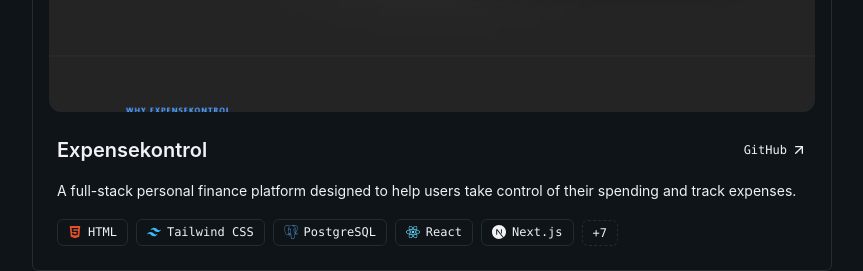
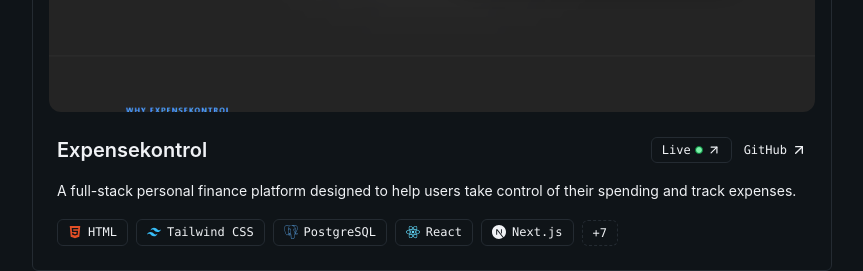
Before and after one commit to Ein-shen/My-porfolio, a React (Vite) app: page /view_projects in a window 1280 px wide. Shown: the part 1340-1611 px from the top of the page, without its empty margins (208-1071 px from the left). Built offline with nearby package versions, Linux system fonts and the light colour scheme; the HTML template or start-up script is replaced by a standard one.

Commit message:
added the live llink in the view projects

```diff
--- a/src/away/View_projects.jsx
+++ b/src/away/View_projects.jsx
@@ -1,3 +1,4 @@
+
 import { useState } from "react";
 import { useNavigate } from "react-router-dom";
 import { ArrowLeft, ArrowUpRight, ChevronDown } from "lucide-react";
@@ -11,25 +12,59 @@ const projects = [
     description:
       "A full-stack study companion web app that lets users track study sessions and manage tasks, built with React on the frontend and Supabase on the backend. The idea came from being annoyed at how studying tools usually work: either a bare-bones flashcard app with zero social features, or something bloated that tries to do too much.",
     image: "/zzzz.png",
-    tags: ["React", "Supabase", "Tailwind CSS", "HTML", "Vite", "Netlify", "Docker", "Git", "Firewall"],
+    tags: [
+      "React",
+      "Supabase",
+      "Tailwind CSS",
+      "HTML",
+      "Vite",
+      "Netlify",
+      "Docker",
+      "Git",
+      "Firewall",
+    ],
     github: "https://github.com/Ein-shen/CS50-Laze",
+    // live: "YOUR_LAZEU_DEPLOYED_URL",
   },
   {
     title: "Expensekontrol",
     description:
       "A full-stack personal finance platform designed to help users take control of their spending and track expenses.",
     image: "/exp.png",
-    tags: ["HTML", "Tailwind CSS", "PostgreSQL", "React", "Next.js", "Express", "Docker", "Render", "NeonDB", "CI/CD", "Git", "Firewall"],
+    tags: [
+      "HTML",
+      "Tailwind CSS",
+      "PostgreSQL",
+      "React",
+      "Next.js",
+      "Express",
+      "Docker",
+      "Render",
+      "NeonDB",
+      "CI/CD",
+      "Git",
+      "Firewall",
+    ],
     github: "https://github.com/Ein-shen/Finance_tracker",
+    live: "https://expensekontrol.onrender.com",
   },
-
   {
     title: "Pikol League",
     description:
       "Built a Management System of how to handle tournaments like Open Play, Single Elimination, Quadro Elimination.",
     image: "/pik.png",
-    tags: ["PostgreSQL", "Git", "Html", "Css", "Docker", "React", "Express", "Node.js", ],
+    tags: [
+      "PostgreSQL",
+      "Git",
+      "Html",
+      "Css",
+      "Docker",
+      "React",
+      "Express",
+      "Node.js",
+    ],
     github: "https://github.com/Ein-shen/Pikol",
+    // live: "YOUR_PIKOL_DEPLOYED_URL",
   },
   {
     title: "Stock-Trading",
@@ -38,6 +73,7 @@ const projects = [
     image: "/fi.png",
     tags: ["Python", "Flask", "SQLite", "Jinja", "HTML", "CSS", "Git"],
     github: "https://github.com/Ein-shen/Stock-Trading",
+    // live: "YOUR_STOCK_TRADING_DEPLOYED_URL",
   },
   {
     title: "Weather Web App",
@@ -46,6 +82,7 @@ const projects = [
     image: "/weather.png",
     tags: ["HTML", "Python", "Django", "Tailwind CSS", "SQLite", "Git"],
     github: "https://github.com/Ein-shen/weather-webApp",
+    // live: "YOUR_WEATHER_DEPLOYED_URL",
   },
   {
     title: "Cargo",
@@ -54,6 +91,7 @@ const projects = [
     image: "/cargo1.png",
     tags: ["Dart", "Flutter", "MySQL", "PHP", "Firewall", "Git"],
     github: "https://github.com/Syloms/Cargo",
+    // live: "YOUR_CARGO_DEPLOYED_URL",
   },
   {
     title: "Past Life Generator",
@@ -66,7 +104,7 @@ const projects = [
   {
     title: "Professor",
     description:
-      "Built a random math game where it give a math problem and you give the correct asnwer",
+      "Built a random math game where it gives a math problem and you give the correct answer.",
     image: "/pikol.png",
     tags: ["Python", "Git"],
     github: "https://github.com/Ein-shen/CS50-python-past-life-generator",
@@ -76,15 +114,17 @@ const projects = [
 const VISIBLE_TAGS = 5;
 const LONG_DESCRIPTION = 180;
 
-const ProjectCard = ({ project,  idx }) => {
+const ProjectCard = ({ project, idx }) => {
   const [expanded, setExpanded] = useState(false);
   const isLong = project.description.length > LONG_DESCRIPTION;
   const hiddenTags = project.tags.length - VISIBLE_TAGS;
-  const tags = expanded ? project.tags : project.tags.slice(0, VISIBLE_TAGS);
+  const tags = expanded
+    ? project.tags
+    : project.tags.slice(0, VISIBLE_TAGS);
 
   return (
     <article
-      className="group flex animate-fade-in flex-col overflow-hidden  border-[0.5px] border-border rounded-md transition-shadow duration-300 [animation-fill-mode:backwards] hover:shadow-lg"
+      className="group flex animate-fade-in flex-col overflow-hidden border-[0.5px] border-border rounded-md transition-shadow duration-300 [animation-fill-mode:backwards] hover:shadow-lg"
       style={{ animationDelay: `${Math.min(idx, 4) * 100}ms` }}
     >
       {/* Window title bar */}
@@ -94,10 +134,12 @@ const ProjectCard = ({ project,  idx }) => {
           <span className="h-3 w-3 rounded-full bg-yellow-700" />
           <span className="h-3 w-3 rounded-full bg-green-700" />
         </div>
-        <span className="theme-muted ml-2 truncate font-mono text-xs">{project.title}</span>
+        <span className="theme-muted ml-2 truncate font-mono text-xs">
+          {project.title}
+        </span>
       </div>
 
-      {/* Screenshot: the whole image is the link, so it works on touch too */}
+      {/* Screenshot: links to GitHub */}
       <div className="p-4 pb-0">
         <a
           href={project.github}
@@ -125,22 +167,48 @@ const ProjectCard = ({ project,  idx }) => {
       {/* Details */}
       <div className="flex flex-col gap-4 p-6">
         <div className="flex items-center justify-between gap-4">
-          <h2 className="theme-text text-xl font-semibold">{project.title}</h2>
+          <h2 className="theme-text text-xl font-semibold">
+            {project.title}
+          </h2>
+
+          {/* Live and GitHub links */}
+          <div className="flex shrink-0 items-center gap-3">
+            {project.live && (
+              <a
+                href={project.live}
+                target="_blank"
+                rel="noopener noreferrer"
+                aria-label={`View live ${project.title} project`}
+                className="group/live inline-flex items-center gap-1 rounded-md border border-border px-2.5 py-1 font-mono text-xs transition-colors hover:bg-muted"
+              >
+                Live
+                <span className="h-2 w-2 rounded-full border border-green-700 bg-green-300 transition-colors group-hover/live:border-green-500 group-hover/live:bg-green-500" />
+                <ArrowUpRight className="h-3.5 w-3.5 transition-transform group-hover/live:-translate-y-0.5 group-hover/live:translate-x-0.5" />
+              </a>
+            )}
+
             <a
               href={project.github}
               target="_blank"
               rel="noopener noreferrer"
-            className="theme-muted inline-flex shrink-0 items-center gap-1 font-mono text-xs transition-opacity hover:opacity-70"
+              className="theme-muted inline-flex items-center gap-1 font-mono text-xs transition-opacity hover:opacity-70"
             >
               GitHub
               <ArrowUpRight className="h-4 w-4 transition-transform duration-300 group-hover:-translate-y-0.5 group-hover:translate-x-0.5" />
             </a>
           </div>
+        </div>
 
+        {/* Description */}
         <div>
-          <p className={`theme-muted text-sm leading-relaxed ${!expanded && isLong ? "line-clamp-3" : ""}`}>
+          <p
+            className={`theme-muted text-sm leading-relaxed ${
+              !expanded && isLong ? "line-clamp-3" : ""
+            }`}
+          >
             {project.description}
           </p>
+
           {isLong && (
             <button
               type="button"
@@ -149,21 +217,30 @@ const ProjectCard = ({ project,  idx }) => {
               className="theme-text mt-2 inline-flex items-center gap-1 font-mono text-xs transition-opacity hover:opacity-70"
             >
               {expanded ? "Show less" : "Read more"}
-              <ChevronDown className={`h-3.5 w-3.5 transition-transform duration-300 ${expanded ? "rotate-180" : ""}`} />
+              <ChevronDown
+                className={`h-3.5 w-3.5 transition-transform duration-300 ${
+                  expanded ? "rotate-180" : ""
+                }`}
+              />
             </button>
           )}
         </div>
 
+        {/* Technologies */}
         <ul className="flex flex-wrap gap-2">
           {tags.map((tag) => (
             <li
               key={tag}
               className="theme-tag inline-flex items-center gap-1.5 rounded-md border border-border px-2.5 py-1 font-mono text-xs font-medium"
             >
-              <TechIcon name={tag} className="h-3.5 w-3.5 shrink-0" />
+              <TechIcon
+                name={tag}
+                className="h-3.5 w-3.5 shrink-0"
+              />
               {tag}
             </li>
           ))}
+
           {!expanded && hiddenTags > 0 && (
             <li>
               <button
@@ -198,15 +275,22 @@ export const View_projects = () => {
           >
             <ArrowLeft size={24} />
           </button>
+
           <h1 className="theme-text animate-fade-in pt-1 text-center font-mono text-xl font-medium tracking-tight animation-delay-100">
             Projects
           </h1>
+
           <div className="w-11" aria-hidden="true" />
         </div>
 
+        {/* Project cards */}
         <div className="grid grid-cols-1 gap-8">
           {projects.map((project, idx) => (
-            <ProjectCard key={project.title} project={project} idx={idx} />
+            <ProjectCard
+              key={project.title}
+              project={project}
+              idx={idx}
+            />
           ))}
         </div>
       </div>
```
Lines whose indentation alone changed are shown as unchanged.
